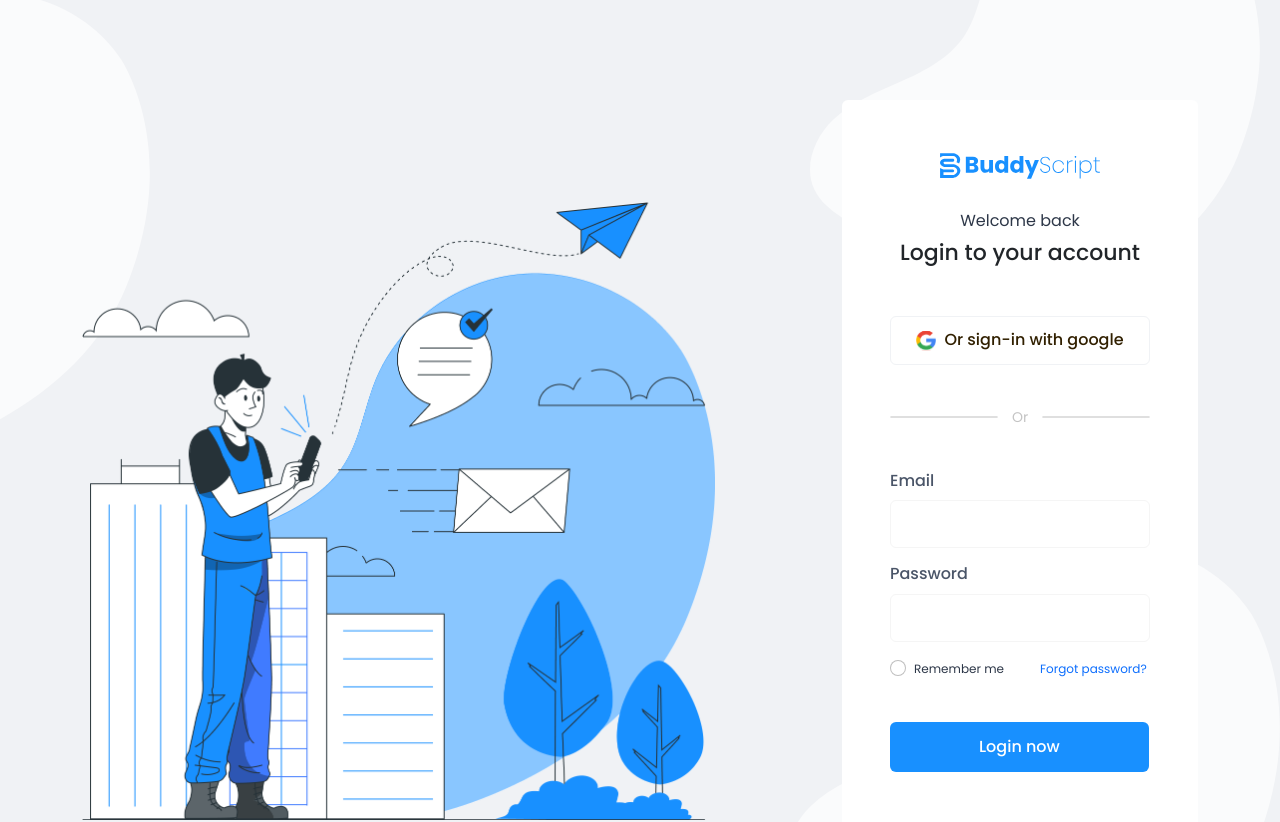
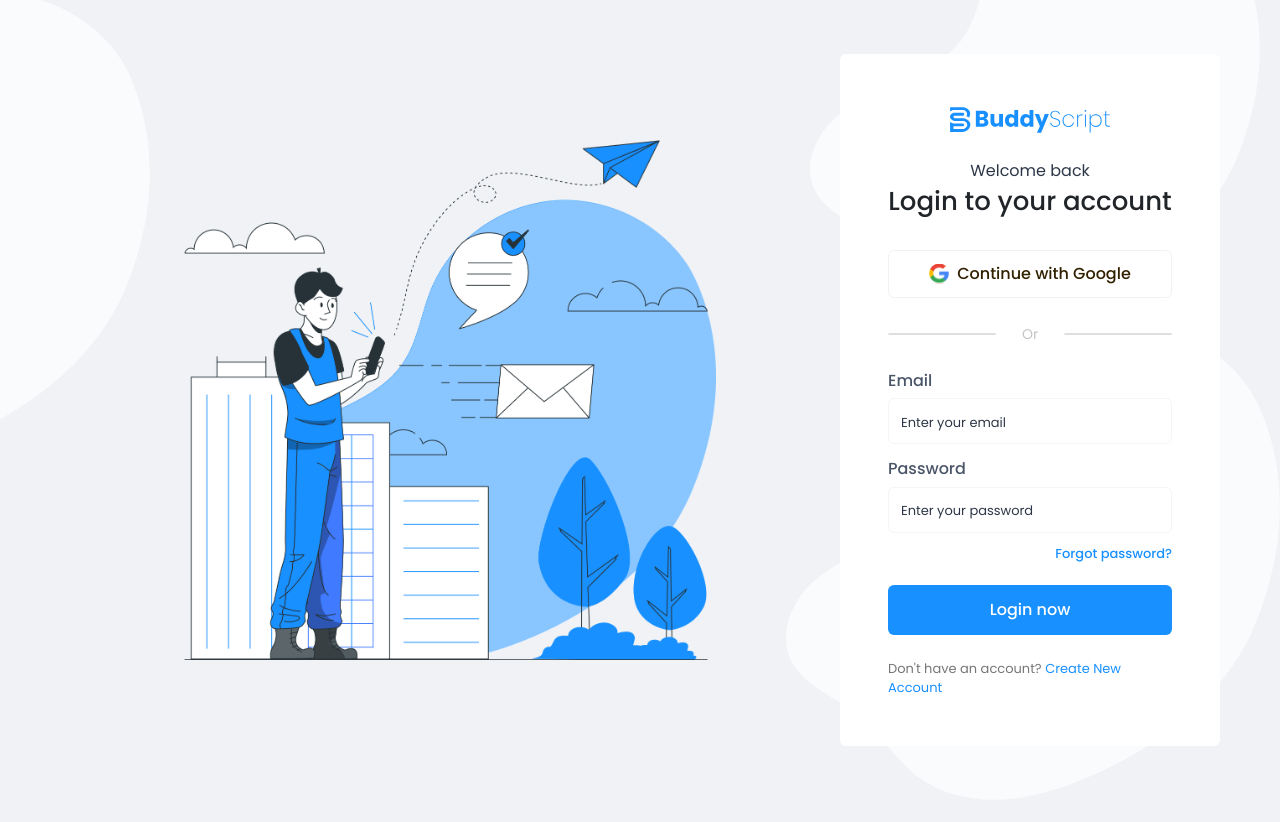
Before and after one commit to AsifAhmedSahil/full-stack-engineer---task, a Next.js app: page /login in a window 1280 px wide. Shown: the top 822 px of the page. After the commit the page ends 800 px from the top, so only its background shows below. Built offline with nearby package versions, Linux system fonts and the light colour scheme.

Commit message:
design fix and dark mode toggle state fix:

```diff
--- a/app/layout.tsx
+++ b/app/layout.tsx
@@ -1,5 +1,6 @@
 import type { Metadata } from "next";
 import { Poppins } from "next/font/google";
+import Script from "next/script";
 
 import "./globals.css";
 import { ThemeProvider } from "@/components/ThemeProvider";
@@ -15,19 +16,41 @@
   description: "Connect with friends and share your moments",
 };
 
-export default function RootLayout({ children }: { children: React.ReactNode }) {
+export default function RootLayout({
+  children,
+}: {
+  children: React.ReactNode;
+}) {
   return (
     <html lang="en" suppressHydrationWarning>
       <head>
+        {/* CSS Files */}
         <link rel="stylesheet" href="/assets/css/bootstrap.min.css" />
         <link rel="stylesheet" href="/assets/css/common.css" />
         <link rel="stylesheet" href="/assets/css/main.css" />
         <link rel="stylesheet" href="/assets/css/responsive.css" />
+
+        {/* 🔥 Dark mode script আগে run হবে */}
+        <Script id="theme-init" strategy="beforeInteractive">
+          {`
+            (function () {
+              try {
+                var dark = localStorage.getItem('darkMode') === 'true';
+                if (dark) {
+                  document.documentElement.classList.add('_dark_wrapper');
+                  document.body.classList.add('_dark_wrapper');
+                }
+              } catch (e) {}
+            })();
+          `}
+        </Script>
       </head>
-      <body suppressHydrationWarning className={`${poppins.variable} font-poppins`}>
-        <ThemeProvider>
-          {children}
-        </ThemeProvider>
+
+      <body
+        suppressHydrationWarning
+        className={`${poppins.variable} font-poppins`}
+      >
+        <ThemeProvider>{children}</ThemeProvider>
       </body>
     </html>
   );
--- a/app/login/page.tsx
+++ b/app/login/page.tsx
@@ -7,7 +7,6 @@
 export default function LoginPage() {
   const [email, setEmail] = useState('')
   const [password, setPassword] = useState('')
-  const [rememberMe, setRememberMe] = useState(false)
   const [error, setError] = useState('')
   const [loading, setLoading] = useState(false)
 
@@ -27,7 +26,7 @@
       } else {
         setError(data.error || 'Login failed')
       }
-    } catch (err) {
+    } catch {
       setError('An error occurred. Please try again.')
     } finally {
       setLoading(false)
@@ -35,177 +34,133 @@
   }
 
   return (
-    <section className="_social_login_wrapper _layout_main_wrapper">
-      {/* Shape decorations */}
-      <div className="_shape_one">
-        <Image src="/assets/images/shape1.svg" alt="" width={300} height={300} className="_shape_img" />
-        <Image src="/assets/images/dark_shape.svg" alt="" width={300} height={300} className="_dark_shape" />
+    <>
+      <style>{`
+        html, body { margin: 0; padding: 0; height: 100%; overflow: hidden; }
+        .auth-outer {
+          width: 100vw;
+          height: 100vh;
+          display: flex;
+          align-items: center;
+          justify-content: center;
+          background: var(--bg1, #f5f7fb);
+          position: relative;
+          overflow: hidden;
+        }
+        .auth-inner {
+          width: 100%;
+          max-width: 1200px;
+          display: flex;
+          align-items: center;
+          padding: 0 20px;
+          gap: 0;
+        }
+        .auth-illustration {
+          flex: 1;
+          display: flex;
+          align-items: center;
+          justify-content: center;
+        }
+        .auth-illustration img { max-width: 100%; max-height: 70vh; object-fit: contain; }
+        .auth-form-col {
+          width: 380px;
+          flex-shrink: 0;
+        }
+        @media (max-width: 991px) {
+          .auth-illustration { display: none; }
+          .auth-form-col { width: 100%; max-width: 420px; margin: 0 auto; }
+        }
+      `}</style>
+
+      <section className="_social_login_wrapper auth-outer" style={{ padding: 0 }}>
+        {/* Shapes */}
+        <div className="_shape_one" style={{ position: 'absolute', zIndex: 0 }}>
+          <Image src="/assets/images/shape1.svg" alt="" width={280} height={280} className="_shape_img" />
+          <Image src="/assets/images/dark_shape.svg" alt="" width={280} height={280} className="_dark_shape" />
         </div>
-      <div className="_shape_two">
-        <Image src="/assets/images/shape2.svg" alt="" width={300} height={300} className="_shape_img" />
-        <Image src="/assets/images/dark_shape1.svg" alt="" width={300} height={300} className="_dark_shape _dark_shape_opacity" />
+        <div className="_shape_two" style={{ position: 'absolute', zIndex: 0 }}>
+          <Image src="/assets/images/shape2.svg" alt="" width={280} height={280} className="_shape_img" />
+          <Image src="/assets/images/dark_shape1.svg" alt="" width={280} height={280} className="_dark_shape _dark_shape_opacity" />
         </div>
-      <div className="_shape_three">
-        <Image src="/assets/images/shape3.svg" alt="" width={300} height={300} className="_shape_img" />
-        <Image src="/assets/images/dark_shape2.svg" alt="" width={300} height={300} className="_dark_shape _dark_shape_opacity" />
+        <div className="_shape_three" style={{ position: 'absolute', zIndex: 0 }}>
+          <Image src="/assets/images/shape3.svg" alt="" width={280} height={280} className="_shape_img" />
+          <Image src="/assets/images/dark_shape2.svg" alt="" width={280} height={280} className="_dark_shape _dark_shape_opacity" />
         </div>
 
-      <div className="_social_login_wrap">
-        <div className="container">
-          <div className="row align-items-center">
-
-            {/* Left: Illustration */}
-            <div className="col-xl-8 col-lg-8 col-md-12 col-sm-12">
-              <div className="_social_login_left">
+        <div className="auth-inner" style={{ position: 'relative', zIndex: 1 }}>
+          {/* Left — illustration */}
+          <div className="auth-illustration">
+            <div>
               <div className="_social_login_left_image">
-                  <Image
-                    src="/assets/images/login.png"
-                    alt="Image"
-                    width={633}
-                    height={500}
-                    className="_left_img"
-                    priority
-                  />
+                <Image src="/assets/images/login.png" alt="Login" width={580} height={450}
+                  priority style={{ maxWidth: '100%', maxHeight: '65vh', objectFit: 'contain' }} />
               </div>
             </div>
           </div>
 
-            {/* Right: Login Form */}
-            <div className="col-xl-4 col-lg-4 col-md-12 col-sm-12">
-              <div className="_social_login_content">
-
+          {/* Right — form card */}
+          <div className="auth-form-col">
+            <div className="_social_registration_content">
               {/* Logo */}
-                <div className="_social_login_left_logo _mar_b28">
-                  <Image
-                    src="/assets/images/logo.svg"
-                    alt="Image"
-                    width={161}
-                    height={40}
-                    className="_left_logo"
-                  />
+              <div style={{ textAlign: 'center', marginBottom: 24 }}>
+                <Image src="/assets/images/logo.svg" alt="BuddyScript" width={150} height={38} className="_right_logo" />
               </div>
 
-                <p className="_social_login_content_para _mar_b8">Welcome back</p>
-                <h4 className="_social_login_content_title _titl4 _mar_b50">Login to your account</h4>
+              <p className="_social_registration_content_para" style={{ marginBottom: 4 }}>Welcome back</p>
+              <h4 className="_social_registration_content_title _titl4" style={{ marginBottom: 32, fontSize: 26 }}>
+                Login to your account
+              </h4>
 
-                {/* Google Sign-in Button */}
-                <button
-                  type="button"
-                  className="_social_login_content_btn _mar_b40"
-                  onClick={() => {/* Google OAuth handler */}}
-                >
-                  <Image
-                    src="/assets/images/google.svg"
-                    alt="Image"
-                    width={20}
-                    height={20}
-                    className="_google_img"
-                  />
-                  <span>Or sign-in with google</span>
+              {/* Google */}
+              <button type="button" className="_social_registration_content_btn" style={{ marginBottom: 24 }}>
+                <Image src="/assets/images/google.svg" alt="Google" width={20} height={20} className="_google_img" />
+                <span>Continue with Google</span>
               </button>
 
-                {/* Divider */}
-                <div className="_social_login_content_bottom_txt _mar_b40">
-                  <span>Or</span>
+              <div className="_social_registration_content_bottom_txt" style={{ marginBottom: 24 }}><span>Or</span></div>
+
+              <form onSubmit={handleSubmit}>
+                <div className="_social_registration_form_input" style={{ marginBottom: 14 }}>
+                  <label className="_social_registration_label" style={{ marginBottom: 6, display: 'block' }}>Email</label>
+                  <input type="email" className="form-control _social_registration_input"
+                    style={{ height: 46 }}
+                    placeholder="Enter your email"
+                    value={email} onChange={e => setEmail(e.target.value)} required />
                 </div>
 
-                {/* Login Form */}
-                <form className="_social_login_form" onSubmit={handleSubmit}>
-                  <div className="row">
-                    <div className="col-xl-12 col-lg-12 col-md-12 col-sm-12">
-                      <div className="_social_login_form_input _mar_b14">
-                        <label className="_social_login_label _mar_b8">Email</label>
-                        <input
-                          type="email"
-                          className="form-control _social_login_input"
-                          value={email}
-                          onChange={(e) => setEmail(e.target.value)}
-                          required
-                        />
-                      </div>
-                    </div>
-                    <div className="col-xl-12 col-lg-12 col-md-12 col-sm-12">
-                      <div className="_social_login_form_input _mar_b14">
-                        <label className="_social_login_label _mar_b8">Password</label>
-                        <input
-                          type="password"
-                          className="form-control _social_login_input"
-                          value={password}
-                          onChange={(e) => setPassword(e.target.value)}
-                          required
-                        />
-                      </div>
-                    </div>
+                <div className="_social_registration_form_input" style={{ marginBottom: 8 }}>
+                  <label className="_social_registration_label" style={{ marginBottom: 6, display: 'block' }}>Password</label>
+                  <input type="password" className="form-control _social_registration_input"
+                    style={{ height: 46 }}
+                    placeholder="Enter your password"
+                    value={password} onChange={e => setPassword(e.target.value)} required />
                 </div>
 
-                  <div className="row">
-                    <div className="col-lg-6 col-xl-6 col-md-6 col-sm-12">
-                      <div className="form-check _social_login_form_check">
-                        <input
-                          className="form-check-input _social_login_form_check_input"
-                          type="radio"
-                          name="flexRadioDefault"
-                          id="flexRadioDefault2"
-                          checked={rememberMe}
-                          onChange={() => setRememberMe(!rememberMe)}
-                        />
-                        <label
-                          className="form-check-label _social_login_form_check_label"
-                          htmlFor="flexRadioDefault2"
-                        >
-                          Remember me
-                        </label>
-                      </div>
-                    </div>
-                    <div className="col-lg-6 col-xl-6 col-md-6 col-sm-12">
-                      <div className="_social_login_form_left">
-                        <p className="_social_login_form_left_para">
-                          <Link href="/forgot-password">Forgot password?</Link>
-                        </p>
-                      </div>
-                    </div>
+                <div style={{ textAlign: 'right', marginBottom: 20 }}>
+                  <a href="#0" style={{ fontSize: 13, color: '#1890FF', fontWeight: 500 }}>Forgot password?</a>
                 </div>
 
-                  {error && (
-                    <div className="row">
-                      <div className="col-12">
-                        <p className="text-danger mt-2">{error}</p>
-                      </div>
-                    </div>
-                  )}
+                {error && <p className="text-danger" style={{ fontSize: 13, marginBottom: 10 }}>{error}</p>}
 
-                  <div className="row">
-                    <div className="col-lg-12 col-md-12 col-xl-12 col-sm-12">
-                      <div className="_social_login_form_btn _mar_t40 _mar_b60">
-                        <button
-                          type="submit"
-                          className="_social_login_form_btn_link _btn1"
-                          disabled={loading}
-                        >
-                          {loading ? 'Logging in...' : 'Login now'}
+                <button type="submit" className="_social_registration_form_btn_link _btn1"
+                  disabled={loading} style={{ width: '100%', marginBottom: 24 ,whiteSpace: "nowrap",textAlign: 'center',
+    display: 'flex',
+    justifyContent: 'center',
+    alignItems: 'center' }}>
+                  {loading ? 'Logging in…' : 'Login now'}
                 </button>
-                      </div>
-                    </div>
-                  </div>
               </form>
 
-                {/* Bottom: Register link */}
-                <div className="row">
-                  <div className="col-xl-12 col-lg-12 col-md-12 col-sm-12">
-                    <div className="_social_login_bottom_txt">
-                      <p className="_social_login_bottom_txt_para">
-                        Dont have an account?{' '}
+              <div className="_social_registration_bottom_txt">
+                <p className="_social_registration_bottom_txt_para" style={{ fontSize: 13 }}>
+                  Don&apos;t have an account?{' '}
                   <Link href="/register">Create New Account</Link>
                 </p>
               </div>
             </div>
           </div>
-
-              </div>
-            </div>
-          </div>
-        </div>
         </div>
       </section>
+    </>
   )
 }
--- a/app/register/page.tsx
+++ b/app/register/page.tsx
@@ -232,7 +232,10 @@
 
                     <div className="_social_registration_form_btn _mar_t16 _mar_b20">
                       <button type="submit" className="_social_registration_form_btn_link _btn1"
-                        disabled={loading} style={{ width: '100%' }}>
+                        disabled={loading} style={{ width: '100%', marginBottom: 24 ,whiteSpace: "nowrap",textAlign: 'center',
+    display: 'flex',
+    justifyContent: 'center',
+    alignItems: 'center' }}>
                         {loading ? 'Creating account…' : 'Register now'}
                       </button>
                     </div>
--- a/components/feed/DarkModeToggle.tsx
+++ b/components/feed/DarkModeToggle.tsx
@@ -1,31 +1,32 @@
 'use client'
 
-import { useState, useEffect, useRef } from 'react'
+import { useState, useEffect } from 'react'
 
 export default function DarkModeToggle() {
   const [isDark, setIsDark] = useState(false)
-  const wrapperRef = useRef<HTMLElement | null>(null)
 
   useEffect(() => {
-    wrapperRef.current = document.querySelector('._layout_main_wrapper')
+    // Read saved preference
+    const saved = localStorage.getItem('darkMode') === 'true'
+    setIsDark(saved)
+    if (saved) {
+      document.body.classList.add('_dark_wrapper')
+      document.documentElement.classList.add('_dark_wrapper')
+    }
   }, [])
 
   const toggle = () => {
     const next = !isDark
     setIsDark(next)
-    if (next) {
-      document.documentElement.classList.add('dark')
-      wrapperRef.current?.classList.add('_dark_wrapper')
-    } else {
-      document.documentElement.classList.remove('dark')
-      wrapperRef.current?.classList.remove('_dark_wrapper')
-    }
+    localStorage.setItem('darkMode', String(next))
+    document.body.classList.toggle('_dark_wrapper', next)
+    document.documentElement.classList.toggle('_dark_wrapper', next)
   }
 
   return (
     <div className="_layout_mode_swithing_btn">
       <button type="button" className="_layout_swithing_btn_link" onClick={toggle}>
-        <div className="_layout_swithing_btn">
+        <div className={`_layout_swithing_btn${isDark ? ' _dark_mode_active' : ''}`}>
           <div className="_layout_swithing_btn_round"></div>
         </div>
         <div className="_layout_change_btn_ic1">
```
Lines whose indentation alone changed are shown as unchanged.
